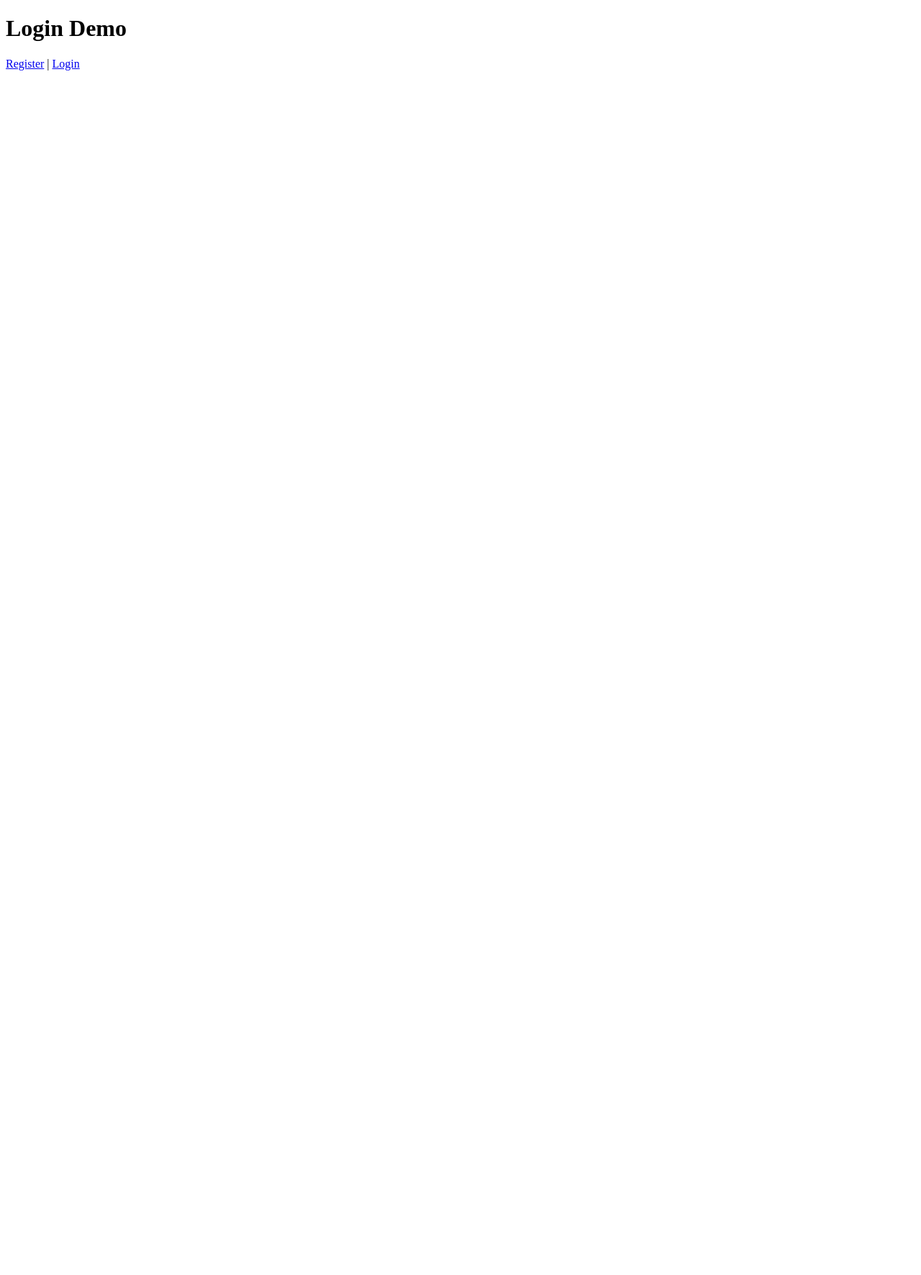
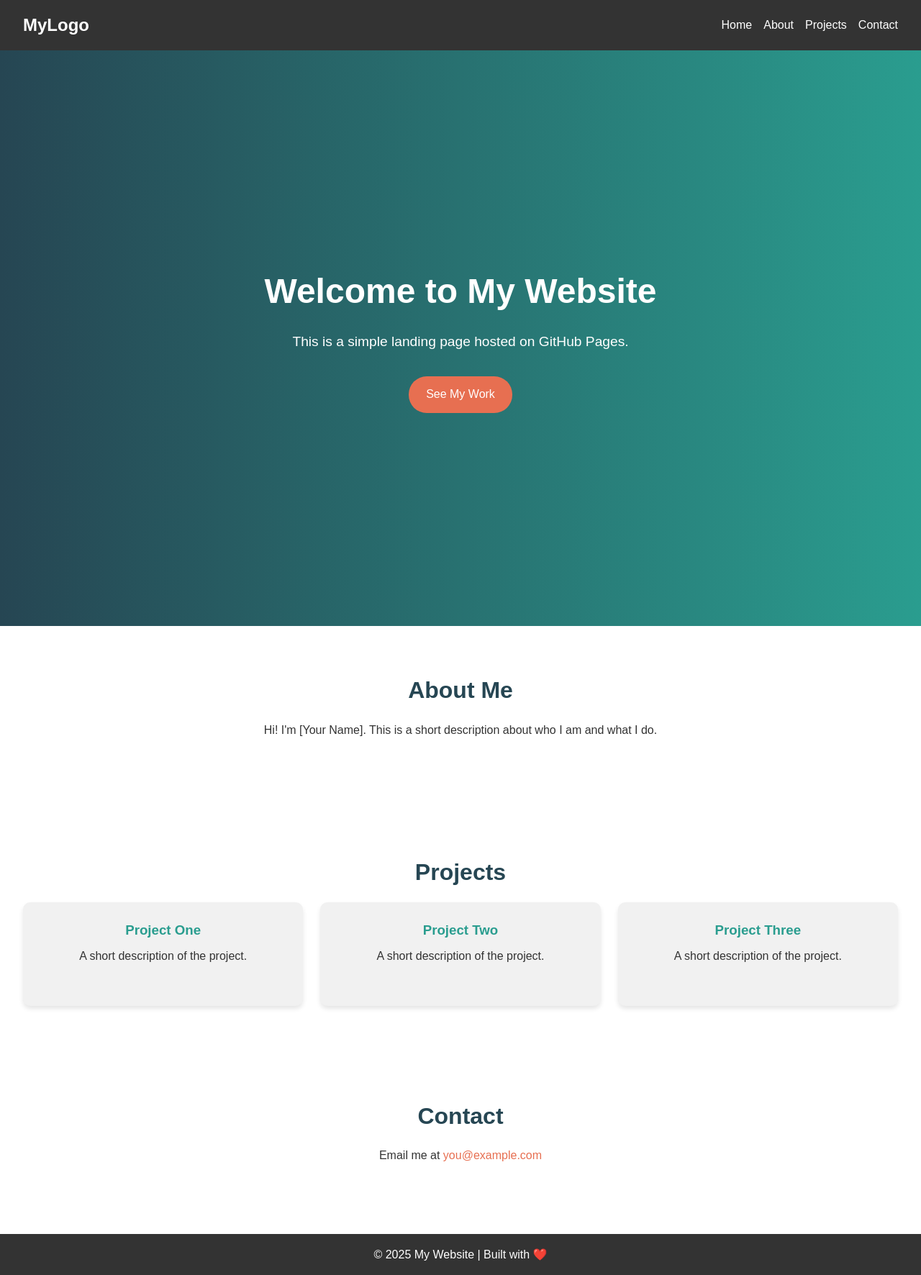
Before and after one commit to black23devil/login-demo, a plain HTML site: page index.html in a window 1280 px wide. Shown: the whole page at 72% size. Before the commit the page ends 800 px from the top, so only its background shows below. Drawn offline with Linux system fonts and the light colour scheme.

Commit message:
Add files via upload

```diff
--- a/index.html
+++ b/index.html
@@ -1,11 +1,206 @@
-<!doctype html>
-<html>
+<!DOCTYPE html>
+<html lang="en">
 <head>
-  <meta charset="utf-8" />
-  <title>Login Demo</title>
+  <meta charset="UTF-8" />
+  <meta name="viewport" content="width=device-width, initial-scale=1.0" />
+  <title>My Website</title>
+  <style>
+    /* Reset some default styles */
+    * {
+      margin: 0;
+      padding: 0;
+      box-sizing: border-box;
+    }
+
+    body {
+      font-family: Arial, sans-serif;
+      line-height: 1.6;
+      color: #333;
+    }
+
+    /* Navbar */
+    header {
+      background: #333;
+      color: #fff;
+      padding: 1rem 2rem;
+    }
+
+    .navbar {
+      display: flex;
+      justify-content: space-between;
+      align-items: center;
+    }
+
+    .navbar .logo {
+      font-size: 1.5rem;
+      font-weight: bold;
+    }
+
+    .navbar ul {
+      list-style: none;
+      display: flex;
+      gap: 1rem;
+    }
+
+    .navbar a {
+      color: #fff;
+      text-decoration: none;
+      transition: color 0.3s;
+    }
+
+    .navbar a:hover {
+      color: #f4a261;
+    }
+
+    /* Hero Section */
+    .hero {
+      height: 100vh;
+      background: linear-gradient(to right, #264653, #2a9d8f);
+      color: white;
+      display: flex;
+      flex-direction: column;
+      justify-content: center;
+      align-items: center;
+      text-align: center;
+      padding: 0 2rem;
+    }
+
+    .hero h1 {
+      font-size: 3rem;
+      margin-bottom: 1rem;
+    }
+
+    .hero p {
+      font-size: 1.2rem;
+      margin-bottom: 2rem;
+    }
+
+    .btn {
+      background: #e76f51;
+      color: #fff;
+      padding: 0.8rem 1.5rem;
+      border-radius: 25px;
+      text-decoration: none;
+      transition: background 0.3s;
+    }
+
+    .btn:hover {
+      background: #f4a261;
+    }
+
+    /* Section Styles */
+    section {
+      padding: 4rem 2rem;
+      text-align: center;
+    }
+
+    section h2 {
+      font-size: 2rem;
+      margin-bottom: 1rem;
+      color: #264653;
+    }
+
+    section p {
+      max-width: 600px;
+      margin: 0 auto;
+      margin-bottom: 2rem;
+    }
+
+    /* Projects Grid */
+    .project-grid {
+      display: grid;
+      grid-template-columns: repeat(auto-fit, minmax(250px, 1fr));
+      gap: 1.5rem;
+    }
+
+    .card {
+      background: #f1f1f1;
+      padding: 1.5rem;
+      border-radius: 10px;
+      box-shadow: 0 4px 6px rgba(0, 0, 0, 0.1);
+    }
+
+    .card h3 {
+      margin-bottom: 0.5rem;
+      color: #2a9d8f;
+    }
+
+    /* Contact */
+    .contact a {
+      color: #e76f51;
+      text-decoration: none;
+    }
+
+    .contact a:hover {
+      text-decoration: underline;
+    }
+
+    /* Footer */
+    footer {
+      background: #333;
+      color: #fff;
+      text-align: center;
+      padding: 1rem;
+    }
+  </style>
 </head>
 <body>
-  <h1>Login Demo</h1>
-  <p><a href="register.html">Register</a> | <a href="login.html">Login</a></p>
+  <!-- Header Section -->
+  <header>
+    <nav class="navbar">
+      <div class="logo">MyLogo</div>
+      <ul class="nav-links">
+        <li><a href="#home">Home</a></li>
+        <li><a href="#about">About</a></li>
+        <li><a href="#projects">Projects</a></li>
+        <li><a href="#contact">Contact</a></li>
+      </ul>
+    </nav>
+  </header>
+
+  <!-- Hero Section -->
+  <section id="home" class="hero">
+    <h1>Welcome to My Website</h1>
+    <p>This is a simple landing page hosted on GitHub Pages.</p>
+    <a href="#projects" class="btn">See My Work</a>
+  </section>
+
+  <!-- About Section -->
+  <section id="about" class="about">
+    <h2>About Me</h2>
+    <p>
+      Hi! I'm [Your Name]. This is a short description about who I am and what I do.
+    </p>
+  </section>
+
+  <!-- Projects Section -->
+  <section id="projects" class="projects">
+    <h2>Projects</h2>
+    <div class="project-grid">
+      <div class="card">
+        <h3>Project One</h3>
+        <p>A short description of the project.</p>
+      </div>
+      <div class="card">
+        <h3>Project Two</h3>
+        <p>A short description of the project.</p>
+      </div>
+      <div class="card">
+        <h3>Project Three</h3>
+        <p>A short description of the project.</p>
+      </div>
+    </div>
+  </section>
+
+  <!-- Contact Section -->
+  <section id="contact" class="contact">
+    <h2>Contact</h2>
+    <p>Email me at <a href="mailto:you@example.com">you@example.com</a></p>
+  </section>
+
+  <!-- Footer -->
+  <footer>
+    <p>&copy; 2025 My Website | Built with ❤️</p>
+  </footer>
 </body>
 </html>
```
